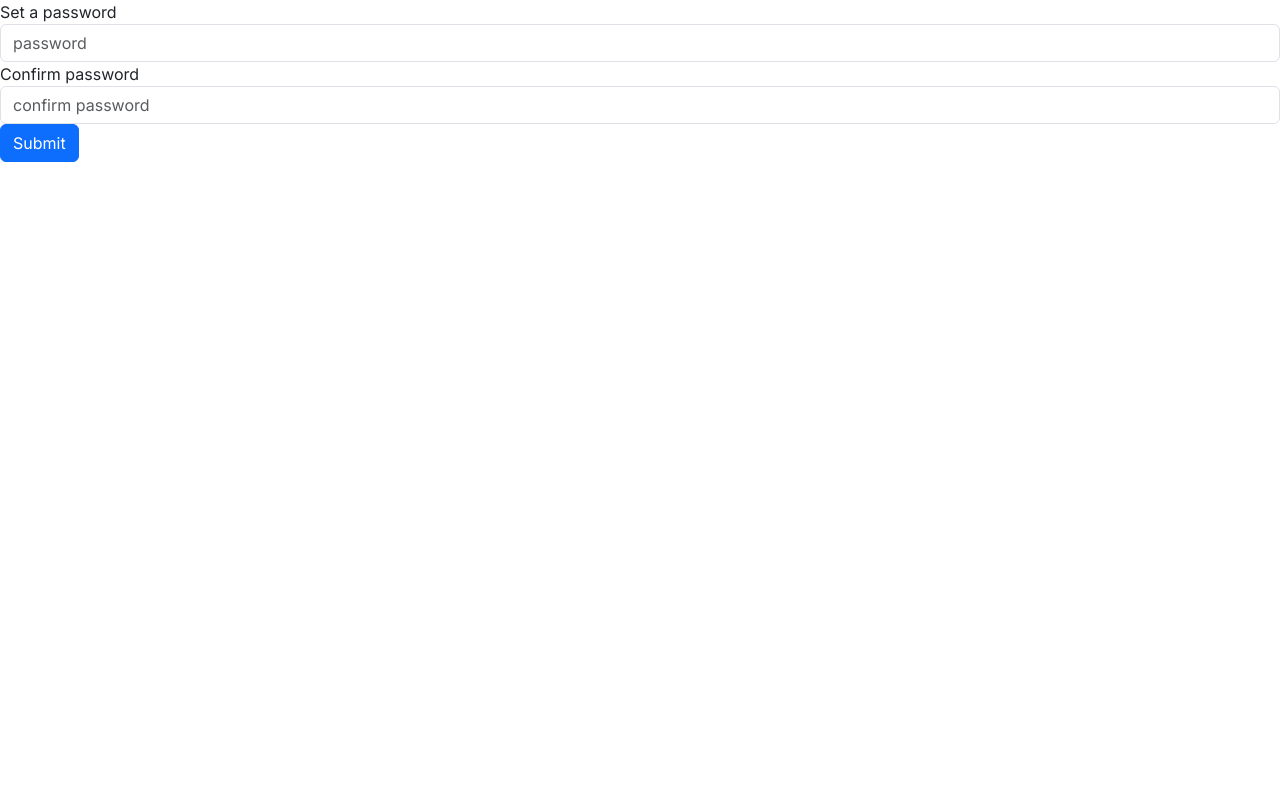
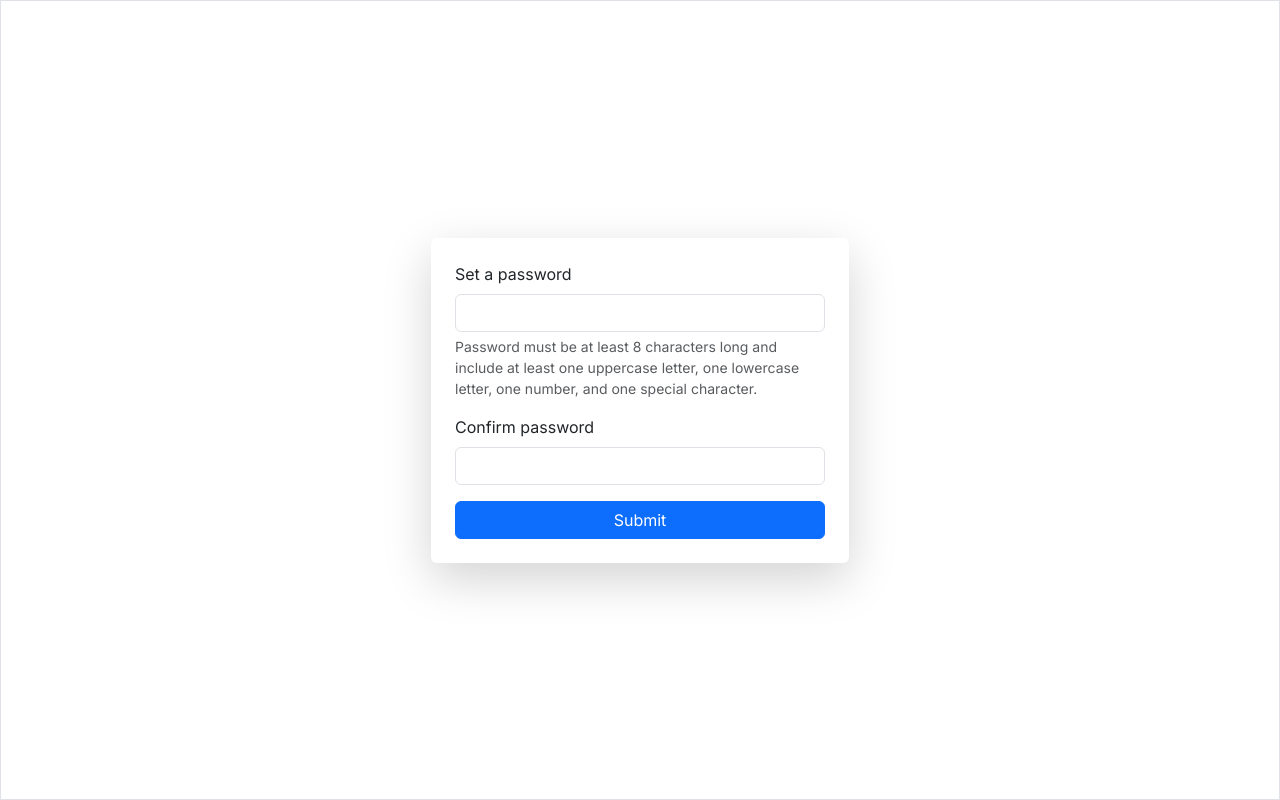
Before and after one commit to debanshup/authentication_system, a Next.js app: page /reset-password in a window 1280 px wide. Built offline with nearby package versions, Linux system fonts and the light colour scheme.

Commit message:
improved ui

```diff
--- a/src/app/api/users/get-email/route.ts
+++ b/src/app/api/users/get-email/route.ts
@@ -1,19 +1,39 @@
+import { connect } from "@/dbConfig/dbConfig";
+import OTP from "@/models/otpModel";
+import User from "@/models/userModel";
+import { NextRequest, NextResponse } from "next/server";
+import crypto from "crypto";
+connect();
+export async function GET(request: NextRequest) {
+  console.log("get-mail route");
 
-// import { getUserFromReqId } from "@/helper/dataFetcher";
-// import { NextRequest, NextResponse } from "next/server";
+  try {
+    const reqId: any = request.nextUrl.searchParams.get("token");
+    console.log(reqId);
 
-// export async function GET(request:NextRequest) {
-//     try {
-//         const reqId = request.nextUrl.searchParams.get("reqId");
-//         const data = await getUserFromReqId(reqId)
-//         return NextResponse.json({
-//             email: data,
-//             success: true,
-//         })
-//     } catch (error) {
-//         return NextResponse.json({
-//            status: 500,
-//            success: false,
-//         })
-//     }
-// }
+    const encryptedReqId = crypto
+      .createHash("sha256")
+      .update(reqId)
+      .digest("hex");
+    const otpRecord = await OTP.findOne({
+      otpExpires: { $gt: Date.now() },
+      reqId: encryptedReqId,
+      reqIdExpires: { $gt: Date.now() },
+    });
+
+    const user = await User.findById(otpRecord.userId.toString()).select(
+      "-password"
+    );
+    // console.log(user);
+
+    return NextResponse.json({
+      email: user.email,
+      success: true,
+    });
+  } catch (error) {
+    return NextResponse.json({
+      status: 500,
+      success: false,
+    });
+  }
+}
--- a/src/app/api/users/reqid/route.ts
+++ b/src/app/api/users/reqid/route.ts
@@ -12,7 +12,6 @@ export async function POST(request: NextRequest) {
   try {
     const reqbody = await request.json();
     const { email } = reqbody;
-    // console.log(email);
 
     const user = await User.findOne({ email });
     if (!user) {
--- a/src/app/api/users/verify-otp/route.ts
+++ b/src/app/api/users/verify-otp/route.ts
@@ -20,7 +20,6 @@ export async function POST(request: NextRequest) {
       .digest("hex");
 
     const otpRecord = await OTP.findOne({
-      // otp: encryptedOtp,
       otpExpires: { $gt: Date.now() },
       reqId: encryptedReqId,
       reqIdExpires: { $gt: Date.now() },
--- a/src/app/cred/page.tsx
+++ b/src/app/cred/page.tsx
@@ -48,7 +48,7 @@ const Cred = () => {
         //  show unfilled error
         setShowFillPopup(true);
       }
-    } catch (error:any) {
+    } catch (error: any) {
       // unexpected error
       setShowErrorPopup(true);
     }
@@ -68,6 +68,8 @@ const Cred = () => {
             className="form-control form-control-lg"
             value={credId}
             onChange={(e) => setCredId(e.target.value)}
+            autoComplete="email"
+
           />
         </div>
         <div className="row w-100">
--- /dev/null
+++ b/src/app/reset-password/components/spinner/Spinner.tsx
@@ -0,0 +1,7 @@
+import Spinner from "react-bootstrap/Spinner";
+
+const Spin = () => {
+  return <Spinner  style={{ width: '1rem', height: '1rem' }} variant="light" animation="grow" role="status" />;
+};
+
+export default Spin;
--- a/src/app/reset-password/page.tsx
+++ b/src/app/reset-password/page.tsx
@@ -1,64 +1,105 @@
-"use client"
+"use client";
 import axios from "axios";
 import { url } from "inspector";
 import React, { useEffect, useState } from "react";
 import { useRouter } from "next/navigation";
+import Spin from "./components/spinner/Spinner";
 
 const Reset = () => {
-  const router = useRouter()
-  const [token, setToken] = useState('')
-  const [password, setPassword] = useState('')
-  const [confirmPassword, setConfirmPassword] = useState('')
+  const router = useRouter();
+  const [loading, setLoading] = useState(false);
+  const [token, setToken] = useState("");
+  const [password, setPassword] = useState("");
+  const [confirmPassword, setConfirmPassword] = useState("");
 
   async function submitBtnClickHandler() {
     try {
-      if (password === confirmPassword) {
-        const res = await axios.post('./api/users/reset-password', { password: password, confirmPassword: confirmPassword, token: token })
-        alert(res.data.message)
-        router.push('./login')
+      setLoading(true);
+      if (
+        password.length === confirmPassword.length &&
+        password.length >= 8 &&
+        confirmPassword.length >= 8
+      ) {
+        // alert(true);
+        const res = await axios.post("./api/users/reset-password", {
+          password: password,
+          confirmPassword: confirmPassword,
+          token: token,
+        });
+        alert(res.data.message);
+        router.push("./login");
       }
+      setLoading(false);
     } catch (error: any) {
       console.log(error.message);
-
     }
   }
   useEffect(() => {
-    const urlToken = window.location.search.split('token=')[1]
+    const urlToken = window.location.search.split("token=")[1];
 
     if (urlToken) {
-      setToken(urlToken)
-
+      setToken(urlToken);
     }
-    // alert(token);
-    // eslint-disable-next-line react-hooks/exhaustive-deps
-  }, [])
-
+  }, []);
 
   return (
-    <div>
-      <div>
-        <label htmlFor="">Set a password</label>
+    <div className="container-fluid border d-flex flex-column justify-content-center align-items-center vh-100">
+      <form
+        action=""
+        className="shadow-lg rounded p-4 col-xxl-3 col-xl-4 col-lg-5 col-md-6 col-sm-8"
+      >
+        <div className="mb-3">
+          <label htmlFor="password" className="form-label">
+            Set a password
+          </label>
           <input
-          onChange={
-            (e) => { setPassword(e.target.value) }
-          }
+            onChange={(e) => {
+              setPassword(e.target.value);
+            }}
             className="form-control"
             type="password"
-          placeholder="password"
+            id="password"
+            required
           />
-        <label htmlFor="">Confirm password</label>
+          <div id="emailHelp" className="form-text">
+            Password must be at least 8 characters long and include at least one
+            uppercase letter, one lowercase letter, one number, and one special
+            character.
+          </div>
+        </div>
+
+        <div className="mb-3">
+          <label htmlFor="confirm-password" className="form-label">
+            Confirm password
+          </label>
           <input
-          onChange={
-            (e) => { setConfirmPassword(e.target.value) }
-          }
+            onChange={(e) => {
+              setConfirmPassword(e.target.value);
+            }}
             className="form-control"
             type="password"
-          placeholder="confirm password"
+            id="confirm-password"
+            required
           />
         </div>
+
         <div>
-        <button className="btn btn-primary" onClick={submitBtnClickHandler}>Submit</button>
+          <button
+            type="button"
+            className="btn btn-primary w-100 flex-grow-1 me-2 d-flex align-items-center justify-content-center"
+            onClick={submitBtnClickHandler}
+          >
+            {loading ? (
+              <div className="d-flex align-items-center gap-2">
+                <Spin />
+                <span>Creating new password...</span>
               </div>
+            ) : (
+              "Submit"
+            )}
+          </button>
+        </div>
+      </form>
     </div>
   );
 };
--- /dev/null
+++ b/src/app/verify-otp/components/spinner/Spinner.tsx
@@ -0,0 +1,7 @@
+import Spinner from "react-bootstrap/Spinner";
+
+const Spin = () => {
+  return <Spinner  style={{ width: '1rem', height: '1rem' }} variant="light" animation="grow" role="status" />;
+};
+
+export default Spin;
```
Also changed, not shown: src/app/reset-password/components/pop-ups/FillPopup.tsx (added, +32 -0 lines), src/app/verify-otp/page.tsx (+23 -10 lines). Lines whose indentation alone changed are shown as unchanged.
